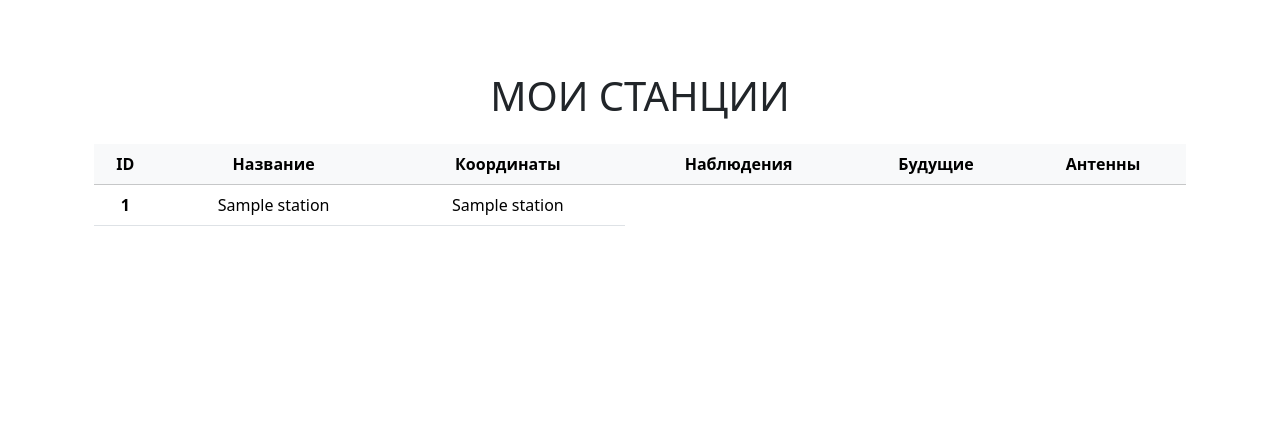
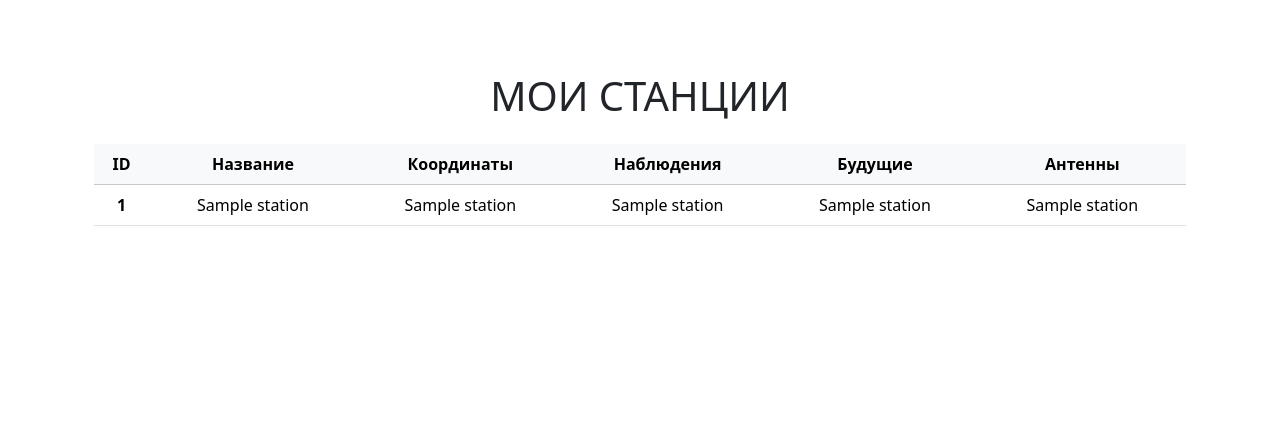
Before and after one commit to BUSH222/soniks-hack, a Flask app: template templates/users.html in a window 1280 px wide. Shown: the part 60-485 px from the top of the page. Run offline with Flask 3, Linux system fonts and the light colour scheme; the template is opened without the code that fills it: most values are stand-ins (such as "Sample title", 1, 10 or a date in 2020).

Commit message:
stations are clickable in users page

```diff
--- a/main.py
+++ b/main.py
@@ -99,7 +99,7 @@ def user_stations(name):
 @app.route("/stations/<id>", methods=["GET", "POST"])
 @login_required
 def station(id):
-    if confirm_ownership(current_user.id,id):
+    if confirm_ownership(current_user.id, id):
         change_button = True
     if request.method == "GET":
         owner = get_station_owner(id)
--- /dev/null
+++ b/static/users.js
@@ -0,0 +1,9 @@
+document.addEventListener('DOMContentLoaded', function () {
+    const rows = document.querySelectorAll('table tbody tr');
+    rows.forEach(row => {
+        row.addEventListener('click', function () {
+            const stationId = row.dataset.stationId;
+            window.location.href = `/stations/${stationId}`;
+        });
+    });
+});
--- a/templates/users.html
+++ b/templates/users.html
@@ -20,19 +20,20 @@
             </thead>
             <tbody>
                 {% for station in stations %}
-                <tr>
+                <tr data-station-id="{{ station[0] }}">
                     <th scope="row">{{ station[0] }}</th>
                     <td>{{ station[1] }}</td>
                     <td>{{ station[2] }}</td>
-
-
-
+                    <td>{{ station[3] }}</td>
+                    <td>{{ station[4] }}</td>
+                    <td>{{ station[5] }}</td>
                 </tr>
                 {% endfor %}
             </tbody>
         </table>
     </div>
 
+    <script src="{{ url_for('static', filename='/users.js') }}"></script>
 </main>
 
 {% endblock %}
```
